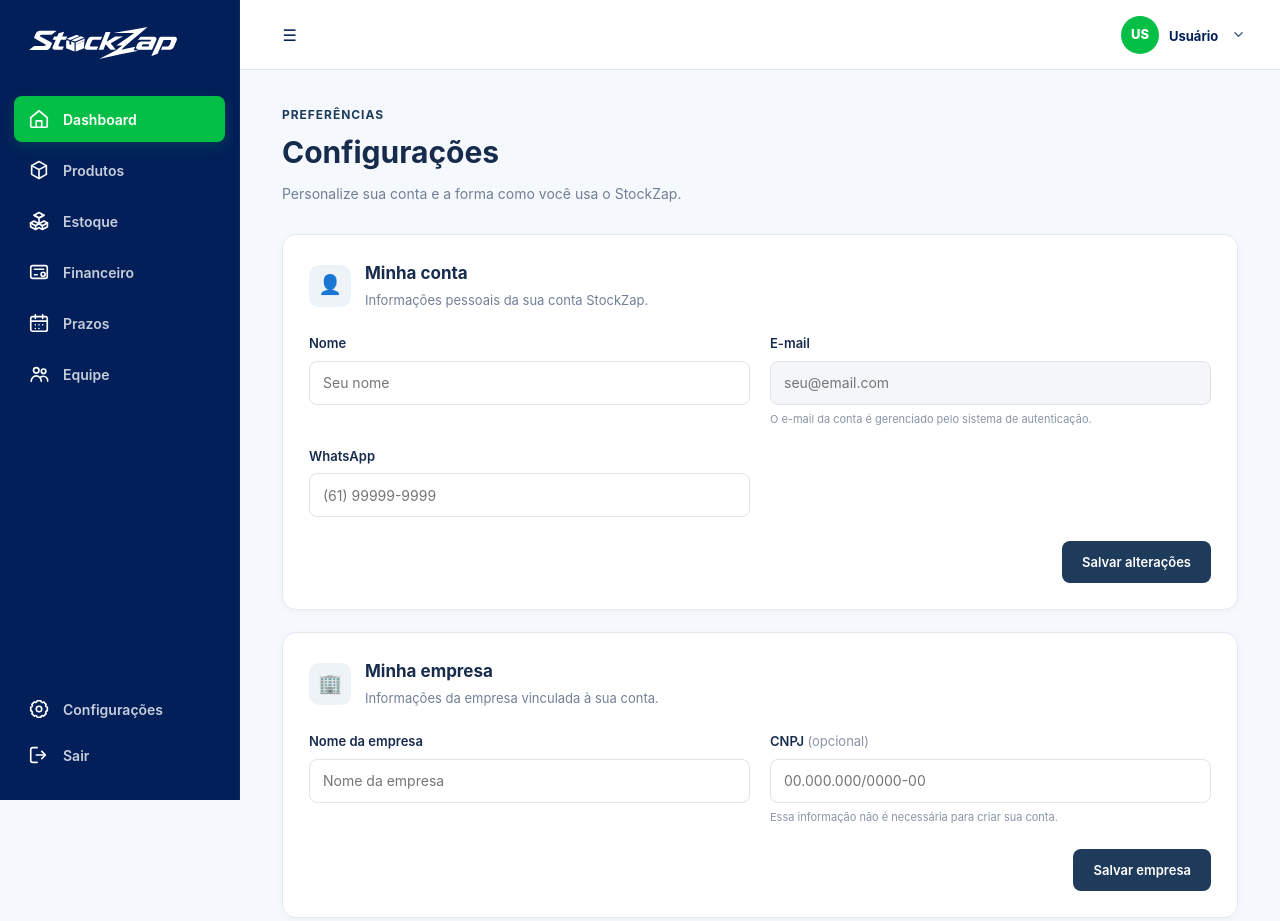
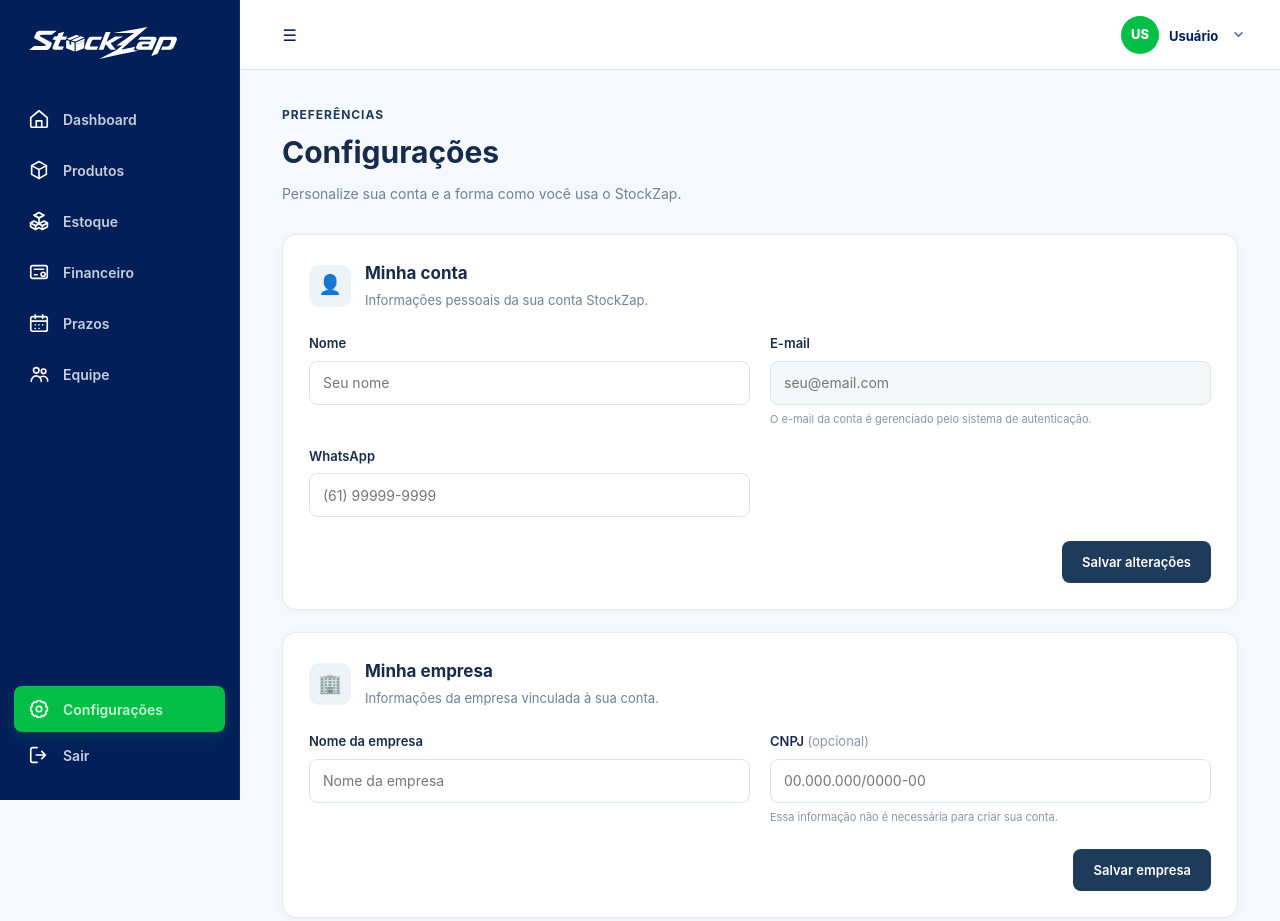
Before and after one commit to Mattmjc002/stockzap, a plain HTML site: page html/configuracoes.html in a window 1280 px wide. Shown: the top 921 px of the page. Drawn offline with nearby package versions, Linux system fonts and the light colour scheme.

Commit message:
menu lateral

```diff
--- a/html/configuracoes.html
+++ b/html/configuracoes.html
@@ -21,8 +21,9 @@
 	<div class="logo-area">
 		<img alt="Logo StockZap" src="../imagens/StockZap_logo.svg" />
 	</div>
+
 	<nav class="menu-dashboard">
-				<a class="menu-item ativo" href="configuracoes.html">
+		<a class="menu-item" href="dashboard.html">
 			<img
 				src="../imagens/icones/home-sidebar.svg"
 				class="menu-icon"
@@ -30,6 +31,7 @@
 			/>
 			<span>Dashboard</span>
 		</a>
+
 		<a class="menu-item" href="produtos.html">
 			<img
 				src="../imagens/icones/package-sidebar.svg"
@@ -38,6 +40,7 @@
 			/>
 			<span>Produtos</span>
 		</a>
+
 		<a class="menu-item" href="#">
 			<img
 				src="../imagens/icones/packages-sidebar.svg"
@@ -46,6 +49,7 @@
 			/>
 			<span>Estoque</span>
 		</a>
+
 		<a class="menu-item" href="#">
 			<img
 				src="../imagens/icones/cash-sidebar.svg"
@@ -54,6 +58,7 @@
 			/>
 			<span>Financeiro</span>
 		</a>
+
 		<a class="menu-item" href="#">
 			<img
 				src="../imagens/icones/calendar-sidebar.svg"
@@ -62,6 +67,7 @@
 			/>
 			<span>Prazos</span>
 		</a>
+
 		<a class="menu-item" href="#">
 			<img
 				src="../imagens/icones/users-sidebar.svg"
@@ -71,8 +77,9 @@
 			<span>Equipe</span>
 		</a>
 	</nav>
+
 	<div class="menu-inferior">
-				<a href="configuracoes.html" class="menu-item configuracoes">
+		<a href="configuracoes.html" class="menu-item configuracoes ativo">
 			<img
 				src="../imagens/icones/settings-sidebar.svg"
 				class="menu-icon"
@@ -80,6 +87,7 @@
 			/>
 			<span>Configurações</span>
 		</a>
+
 		<a class="menu-item sair" href="../stockzap.html">
 			<img
 				src="../imagens/icones/logout-sidebar.svg"
```
Lines whose indentation alone changed are shown as unchanged.
